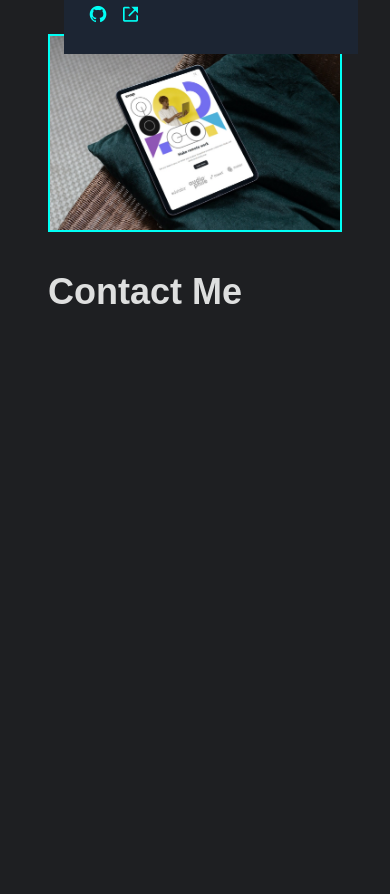
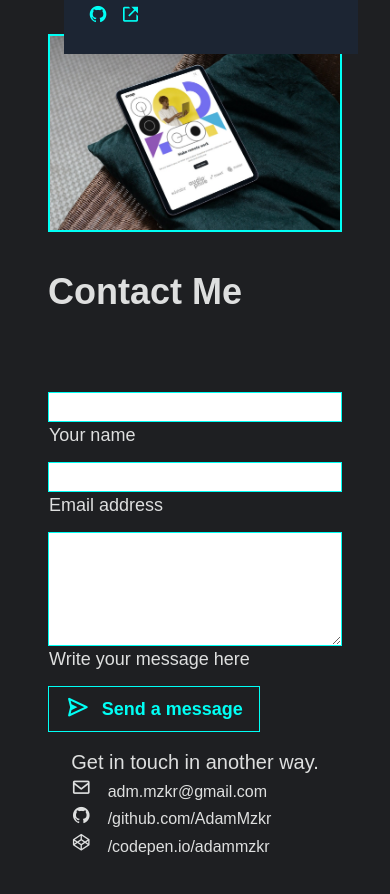
Before and after one commit to AdamMzkr/my-portfolio, a website: page index.html in a window 390 px wide. Shown: the part 3033-3927 px from the top of the page. Before the commit the page ends 3385 px from the top, so only its background shows below. Drawn offline with nearby package versions, Linux system fonts and the light colour scheme.

Commit message:
add conact form

```diff
--- a/index.html
+++ b/index.html
@@ -68,7 +68,7 @@
 
       <main>
         <section id="about" class="py-5">
-          <span class="water-text hidden md:block">About Me</span>
+          <span class="water-text hidden md:block">About</span>
           <h2 class="secondary-title text-center md:text-left">About Me</h2>
           <div class="container flex  justify-center flex-col md:flex-row justify-center items-center">
             <div class="my-10 h-81 w-80  border-2 border-accent">
@@ -82,11 +82,11 @@
         </section>
 
         <section id="work">
-          <span class="water-text hidden lg:block">My Work</span>
+          <span class="water-text hidden lg:block">Work</span>
           <h2 class="secondary-title text-center md:text-left my-3">My Work</h2>
 
             <!-- project #1 portfolio -->
-          <article id="p3"class="project container flex flex-col md:flex-row">
+          <article id="p1"class="project container flex flex-col md:flex-row">
 
             <div class="description md:-mr-10 md:mt-10">
               <h3 class="text-accent text-xl p-2 font-bold">My Personal Portfolio</h3>
@@ -159,7 +159,7 @@
           </article>
 
           <!-- project #3 snap -->
-          <article  id="p1"class="project container flex flex-col md:flex-row">
+          <article  id="p3"class="project container flex flex-col md:flex-row">
 
             <div class="description md:-mr-10 md:mt-10">
               <h3 class="text-accent text-xl p-2 font-bold">Snap landing page</h3>
@@ -199,8 +199,61 @@
 
         </section>
 
-        <section id="contact" class="my-10">
+        <section id="contact">
+
+          <span class="water-text hidden md:block">Contact</span>
           <h2 class="secondary-title">Contact Me</h2>
+
+          <div  class="container my-10  flex flex-col md:flex-row">
+
+            <div class="form-container md:-mr-10 md:mt-10">
+              <form action="">
+                <div class="input-box relative border border-accent focus-within:border-accent my-10">
+                  <input type="text" name="name" placeholder=" " class=" box block p-4 w-full text-lg appearance-none focus:outline-none bg-transparent" />
+                  <label for="name"  class="absolute bg-body top-0 text-lg border-accent  p-3 -z-1 duration-300 origin-0 ">Your name</label>
+                </div>
+                <div class="input-box relative border border-accent focus-within:border-accent my-10">
+                  <input type="email" name="email" placeholder=" " class=" box block p-4 w-full text-lg appearance-none focus:outline-none bg-transparent" />
+                  <label for="email"  class="absolute bg-body top-0 text-lg border-accent  p-3 -z-1 duration-300 origin-0 ">Email address</label>
+                </div>
+                <div class="input-box relative border border-accent focus-within:border-accent my-10">
+                  <textarea name="message" class="box block p-4 w-full text-lg appearance-none focus:outline-none bg-transparent"
+                  rows="4" placeholder=""></textarea>
+                  <label for="message"  class="absolute bg-body top-0 text-lg border-accent  p-4 -z-1 duration-300 origin-0 ">Write your message here</label>
+                </div>
+                <button
+                class="px-4 py-2 my-4 border border-accent flex items-center font-bold space-x-2 text-accent hover:bg-secondary-10 transition ease-in-out delay-50 text-lg">
+                <i class='bx bx-send bx-sm icon'></i>Send a message
+              </button>
+              </form>
+
+            </div>
+
+
+            <div class="socials ml:0 md:ml-20 pt-20 flex flex-column justify-center items-start">
+
+              <div class="contaniner">
+                <h3 class="my-5  text-xl mb:text-2xl"> Get in touch in another way.</h3>
+                <div class="social-box">
+                  <i class='bx bx-envelope icon'></i> <a href="">adm.mzkr@gmail.com</a>
+                </div>
+                <div class="social-box">
+                  <i class='bx bxl-github icon'></i> <a href="">/github.com/AdamMzkr</a>
+                </div>
+                <div class="social-box">
+                  <i class='bx bxl-codepen icon' ></i> <a href="">/codepen.io/adammzkr</a>
+                </div>
+              </div>
+
+            </div>
+
+          </div>
+
+
+
+
+
+
         </section>
       </main>
 
```
